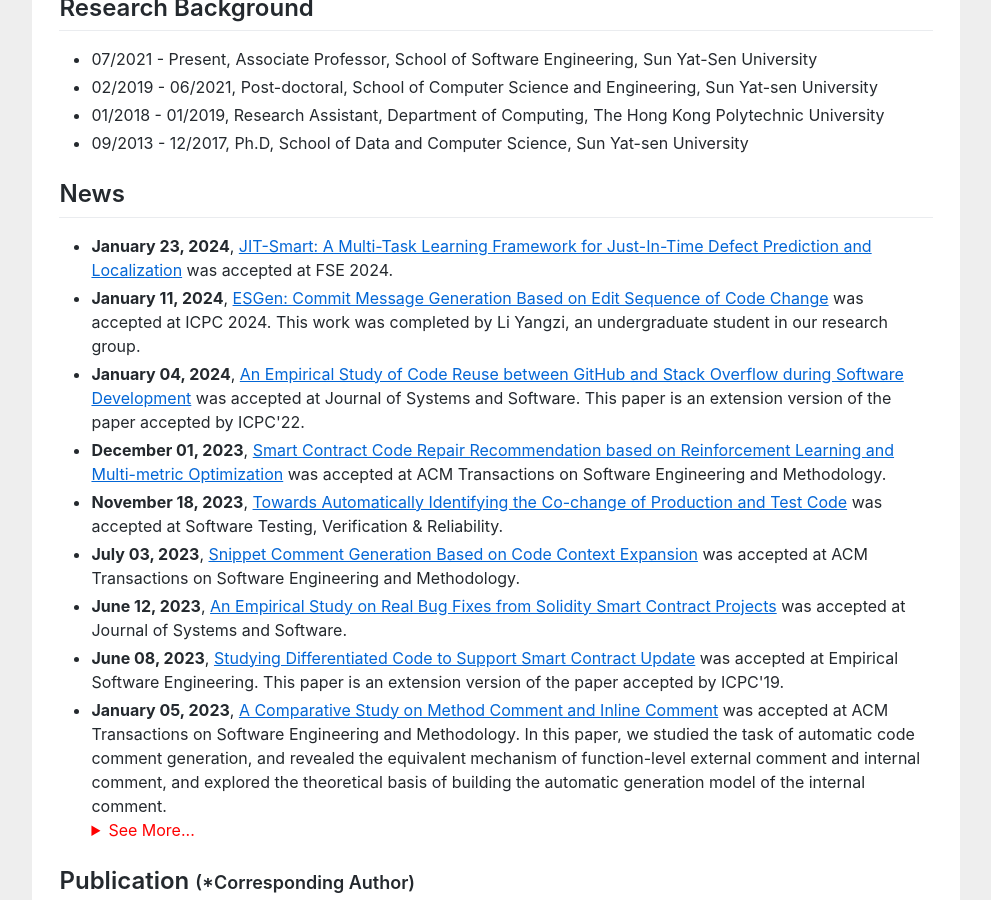
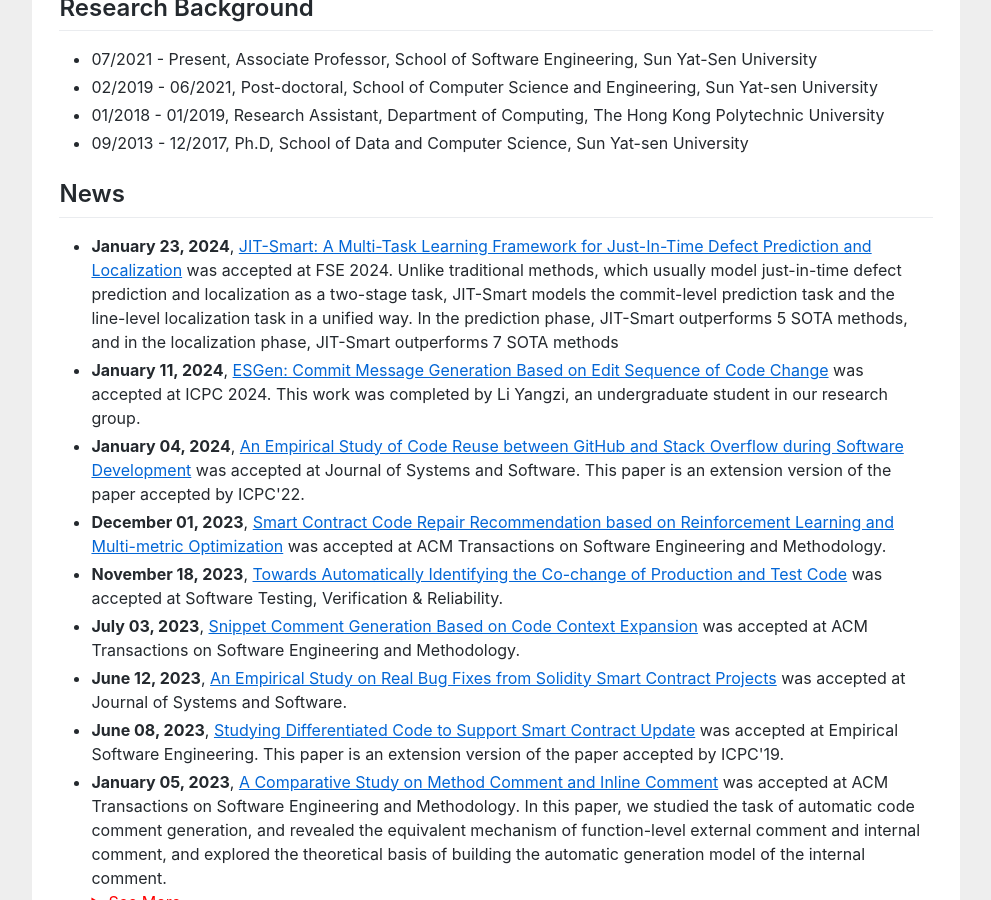
Before and after one commit to huangyuan-hy/huangyuan-hy.github.io, a Jekyll site: the page index.html, which Jekyll copies as it is, in a window 1280 px wide and 900 px high, scrolled down 641 px. Shown: the whole window, without its empty margins (144-1135 px from the left). Built offline with Jekyll 4.4.1, drawn with Linux system fonts in a browser that asks for light colours.

Commit message:
Update index.html

```diff
--- a/index.html
+++ b/index.html
@@ -93,7 +93,7 @@ gtag('config', 'UA-158965281-1');
 
 				<h2>News</h2>
 					<ul>
-						<li><b>January 23, 2024</b>,  <a href=""><u>JIT-Smart: A Multi-Task Learning Framework for Just-In-Time Defect Prediction and Localization</u></a> was accepted at FSE 2024. </li>
+						<li><b>January 23, 2024</b>,  <a href=""><u>JIT-Smart: A Multi-Task Learning Framework for Just-In-Time Defect Prediction and Localization</u></a> was accepted at FSE 2024. Unlike traditional methods, which usually model just-in-time defect prediction and localization as a two-stage task, JIT-Smart models the commit-level prediction task and the line-level localization task in a unified way. In the prediction phase, JIT-Smart outperforms 5 SOTA methods, and in the localization phase, JIT-Smart outperforms 7 SOTA methods</li>
 						<li><b>January 11, 2024</b>,  <a href=""><u>ESGen: Commit Message Generation Based on Edit Sequence of Code Change</u></a> was accepted at ICPC 2024. This work was completed by Li Yangzi, an undergraduate student in our research group. </li>
 						<li><b>January 04, 2024</b>,  <a href=""><u>An Empirical Study of Code Reuse between GitHub and Stack Overflow during Software Development</u></a> was accepted at Journal of Systems and Software. This paper is an extension version of the paper accepted by ICPC'22. </li>
 						<li><b>December 01, 2023</b>,  <a href=""><u>Smart Contract Code Repair Recommendation based on Reinforcement Learning and Multi-metric Optimization</u></a> was accepted at ACM Transactions on Software Engineering and Methodology. </li>
```
